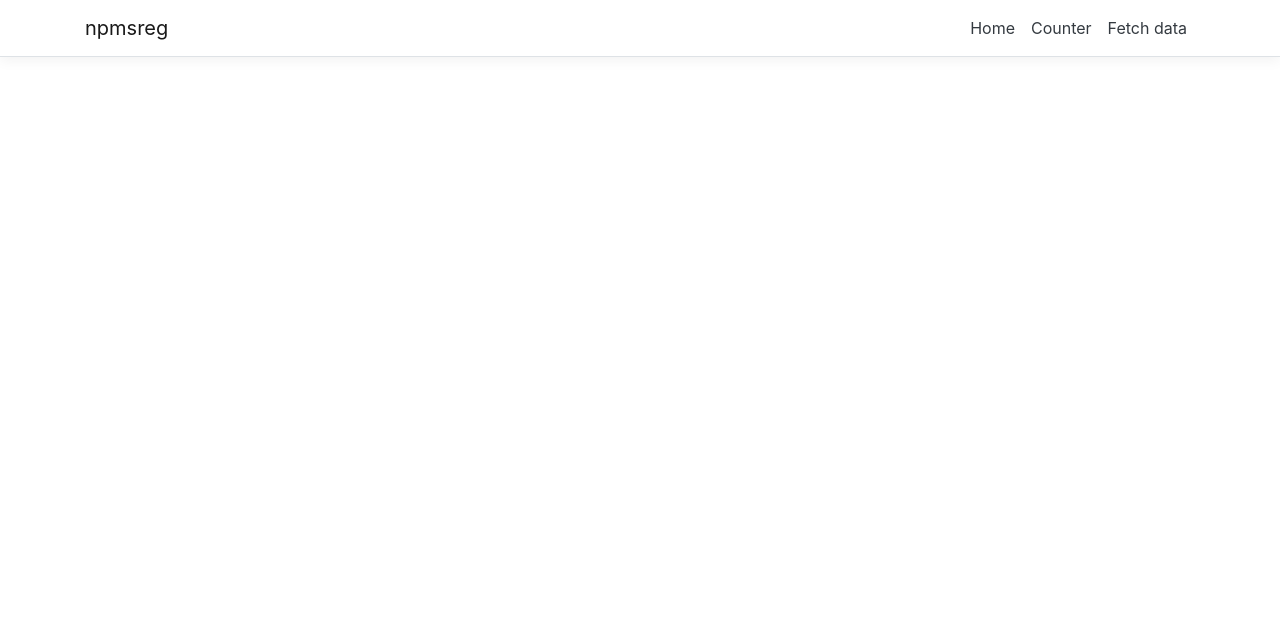
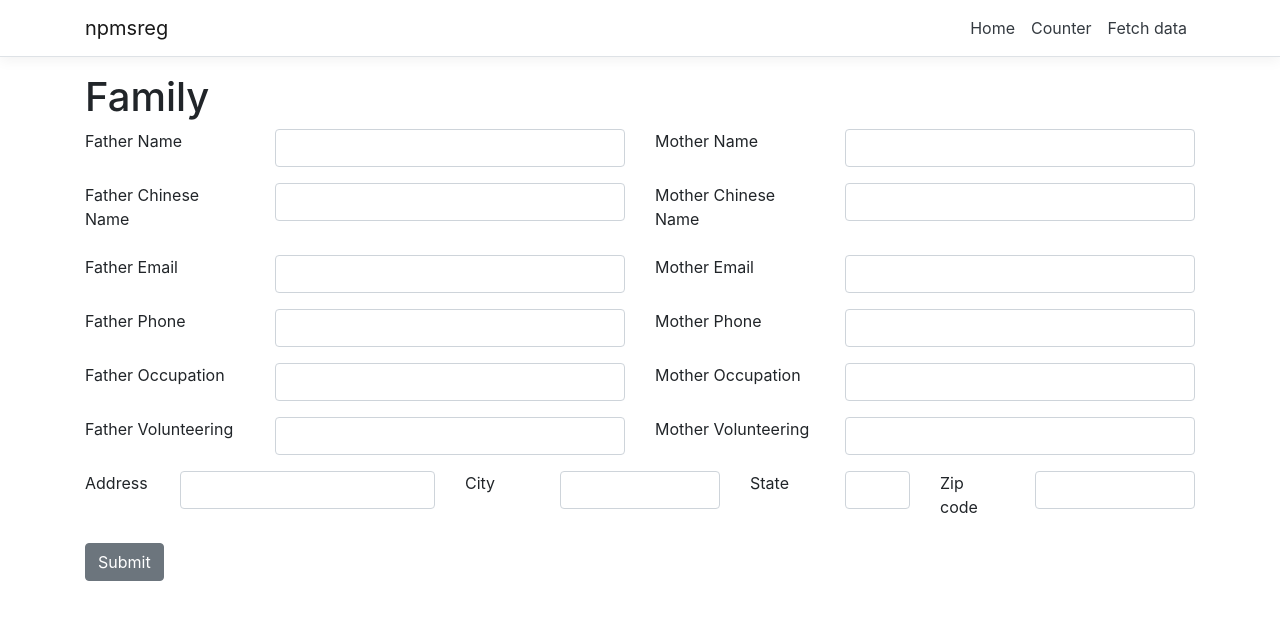
Before and after one commit to hengyiliu/npmsreg, a React (Create React App) app in the folder ClientApp/: page /family/1 in a window 1280 px wide. Shown: the top 620 px of the page. Built offline with nearby package versions, Linux system fonts and the light colour scheme; no server answers.

Commit message:
add more fields

```diff
--- a/ClientApp/src/App.tsx
+++ b/ClientApp/src/App.tsx
@@ -8,7 +8,7 @@ const App: React.FC = () => {
   return (
     <Layout>
       <Route exact path='/' component={Home} />
-      <Route exact path='/family' component={Family} />
+      <Route exact path='/family/:id' component={Family} />
     </Layout>
   );
 /*
--- a/ClientApp/src/components/Family.tsx
+++ b/ClientApp/src/components/Family.tsx
@@ -6,9 +6,10 @@ import { GetFamily, FamilyActionType, GetFamilyData, UpdateFamilyData } from '..
 import { ThunkDispatch } from 'redux-thunk';
 import { IRegStoreState, IFamily } from '../store/RegStoreState';
 import { withFormik, Formik, Field, ErrorMessage, FormikProps } from 'formik';
+import { RouteComponentProps } from 'react-router-dom';
 
 
-export interface IFamilyProps {
+export interface IFamilyProps extends RouteComponentProps<{ id: string }> {
   family: IFamily;
   getFamily: () => FamilyActionType;
   getFamilyData: (id: number) => Promise<void>;
@@ -24,11 +25,46 @@ const FamilySection = (props: FormikProps<IFamily>) =>
       <Col md={4}><Input tag={Field} name="motherName" type="text" /></Col>
     </FormGroup>
     <FormGroup row>
+      <Col md={2}><Label for="fatherChineseName">Father Chinese Name</Label></Col>
+      <Col md={4}><Input tag={Field} name="fatherChineseName" type="text" /></Col>
+      <Col md={2}><Label for="motherChineseName">Mother Chinese Name</Label></Col>
+      <Col md={4}><Input tag={Field} name="motherChineseName" type="text" /></Col>
+    </FormGroup>
+    <FormGroup row>
       <Col md={2}><Label for="fatherEmail">Father Email</Label></Col>
       <Col md={4}><Input tag={Field} name="fatherEmail" type="email" /></Col>
       <Col md={2}><Label for="motherEmail">Mother Email</Label></Col>
       <Col md={4}><Input tag={Field} name="motherEmail" type="email" /></Col>
     </FormGroup>
+    <FormGroup row>
+      <Col md={2}><Label for="fatherPhone">Father Phone</Label></Col>
+      <Col md={4}><Input tag={Field} name="fatherPhone" type="text" /></Col>
+      <Col md={2}><Label for="motherPhone">Mother Phone</Label></Col>
+      <Col md={4}><Input tag={Field} name="motherPhone" type="text" /></Col>
+    </FormGroup>
+    <FormGroup row>
+      <Col md={2}><Label for="fatherOccupation">Father Occupation</Label></Col>
+      <Col md={4}><Input tag={Field} name="fatherOccupation" type="text" /></Col>
+      <Col md={2}><Label for="motherOccupation">Mother Occupation</Label></Col>
+      <Col md={4}><Input tag={Field} name="motherOccupation" type="text" /></Col>
+    </FormGroup>
+    <FormGroup row>
+      <Col md={2}><Label for="fatherHelpArea">Father Volunteering</Label></Col>
+      <Col md={4}><Input tag={Field} name="fatherHelpArea" type="text" /></Col>
+      <Col md={2}><Label for="motherHelpArea">Mother Volunteering</Label></Col>
+      <Col md={4}><Input tag={Field} name="motherHelpArea" type="text" /></Col>
+    </FormGroup>
+    <FormGroup row>
+      <Col md={1}><Label for="address">Address</Label></Col>
+      <Col md={3}><Input tag={Field} name="address" type="text" /></Col>
+      <Col md={1}><Label for="city">City</Label></Col>
+      <Col md={2}><Input tag={Field} name="city" type="text" /></Col>
+      <Col md={1}><Label for="state">State</Label></Col>
+      <Col md={1}><Input tag={Field} name="state" type="text" /></Col>
+      <Col md={1}><Label for="zipCode">Zip code</Label></Col>
+      <Col md={2}><Input tag={Field} name="zipCode" type="text" /></Col>
+    </FormGroup>
+
     <Button disabled={props.isSubmitting}>Submit</Button>
   </Form>
 ;
@@ -50,11 +86,12 @@ class Family extends Component<IFamilyProps, {}> {
   static displayName: string = Family.name;
 
   public async componentDidMount() {
-    await this.props.getFamilyData(1);
+    let idstr = this.props.match.params.id;
+    await this.props.getFamilyData(parseInt(idstr));
   }
 
   public render() {
-    var data = this.props.family;
+    let data = this.props.family;
     return (
       <div>
         <h1>Family</h1>
@@ -89,100 +126,3 @@ const mapDispatchToProps = (dispatch: ThunkDispatch<IRegStoreState, {}, FamilyAc
 }
 
 export default connect(mapStateToProps, mapDispatchToProps)(Family);
-
-
-
-
-
-
-/*
-    return (
-      <div>
-        <h2>FamilyDetail</h2>
-        <fieldset >
-          <legend>Family</legend>
-            <div className="form-group row">
-            <label htmlFor="fatherChineseName" className="col-sm-2 col-form-label">Father Chinese Name</label>
-              <div className="col-sm-4">
-                <input type="text" className="form-control" id="fatherChineseName" placeholder="" />
-              </div>
-            <label htmlFor="motherChineseName" className="col-sm-2 col-form-label">Mother Chinese Name</label>
-                <div className="col-sm-4">
-              <input type="text" className="form-control" id="motherChineseName" placeholder="" />
-              </div>
-            </div>
-
-            <div className="form-group row">
-              <label htmlFor="fatherName" className="col-sm-2 col-form-label">Father English Name</label>
-              <div className="col-sm-4">
-                <input type="text" className="form-control" id="fatherName" placeholder="" value={this.props.family.fatherName} />
-              </div>
-              <label htmlFor="motherName" className="col-sm-2 col-form-label">Mother English Name</label>
-              <div className="col-sm-4">
-                <input type="text" className="form-control" id="motherName" placeholder="" value={this.props.family.motherName} />
-              </div>
-            </div>
-
-            <div className="form-group row">
-              <label htmlFor="address" className="col-sm-1 col-form-label">Address</label>
-              <div className="col-sm-3">
-                <input type="text" className="form-control" id="address" placeholder="" />
-              </div>
-              <label htmlFor="city" className="col-sm-1 col-form-label">City</label>
-              <div className="col-sm-2">
-                <input type="text" className="form-control" id="city" placeholder="" />
-              </div>
-              <label htmlFor="state" className="col-sm-1 col-form-label">State</label>
-              <div className="col-sm-1">
-                <input type="text" className="form-control" id="state" placeholder="" />
-              </div>
-              <label htmlFor="zipcode" className="col-sm-1 col-form-label">Zipcode</label>
-              <div className="col-sm-2">
-                <input type="text" className="form-control" id="zipcode" placeholder="" />
-              </div>
-            </div>
-
-            <div className="form-group row">
-              <label htmlFor="fatherCell" className="col-sm-2 col-form-label">Father Cell</label>
-              <div className="col-sm-4">
-                <input type="text" className="form-control" id="fatherCell" placeholder="" value={this.props.family.fatherPhone} />
-              </div>
-              <label htmlFor="motherCell" className="col-sm-2 col-form-label">Mother Cell</label>
-              <div className="col-sm-4">
-                <input type="text" className="form-control" id="motherCell" placeholder="" value={this.props.family.motherPhone} />
-              </div>
-            </div>
-
-            <div className="form-group row">
-              <label htmlFor="fatherEmail" className="col-sm-2 col-form-label">Father Email</label>
-              <div className="col-sm-4">
-                <input type="text" className="form-control" id="fatherEmail" placeholder="" value={this.props.family.fatherEmail} />
-              </div>
-              <label htmlFor="motherEmail" className="col-sm-2 col-form-label">Mother Email</label>
-              <div className="col-sm-4">
-                <input type="text" className="form-control" id="motherEmail" placeholder="" value={this.props.family.motherEmail} />
-              </div>
-            </div>
-
-            <div className="form-group row">
-              <label htmlFor="fatherOccupation" className="col-sm-2 col-form-label">Father Occupation</label>
-              <div className="col-sm-4">
-              <input type="text" className="form-control" id="fatherOccupation" placeholder="" />
-              </div>
-              <label htmlFor="motherOccupation" className="col-sm-2 col-form-label">Mother Occupation</label>
-              <div className="col-sm-4">
-              <input type="text" className="form-control" id="motherOccupation" placeholder="" />
-              </div>
-            </div>
-
-            <div className="form-group row">
-              <label htmlFor="languageSpoken" className="col-sm-2 col-form-label">Language Spoken at home</label>
-              <div className="col-sm-4">
-                <input type="text" className="form-control" id="fatherOccupation" placeholder="" />
-              </div>
-            </div>
-
-        </fieldset>
-      </div>
-    );
-*/
--- a/ClientApp/src/reducers/FamilyReducer.tsx
+++ b/ClientApp/src/reducers/FamilyReducer.tsx
@@ -3,12 +3,22 @@ import { IRegStoreState, IFamily } from '../store/RegStoreState';
 
 const defaultState: IFamily = {
   id: 0,
-  fatherName: "f",
+  fatherName: "",
   motherName: "",
+  fatherChineseName: "",
+  motherChineseName: "",
+  address: "",
+  city: "",
+  state: "",
+  zipCode: "",
   fatherEmail: "",
   motherEmail: "",
   fatherPhone: "",
-  motherPhone: ""
+  motherPhone: "",
+  fatherOccupation: "",
+  motherOccupation: "",
+  fatherHelpArea: "",
+  motherHelpArea: ""
 }
 
 export function FamilyReducer(state: IFamily = defaultState, action: FamilyActionType): IFamily {
```
Also changed, not shown: ClientApp/src/store/RegStoreState.tsx (+10 -0 lines).
